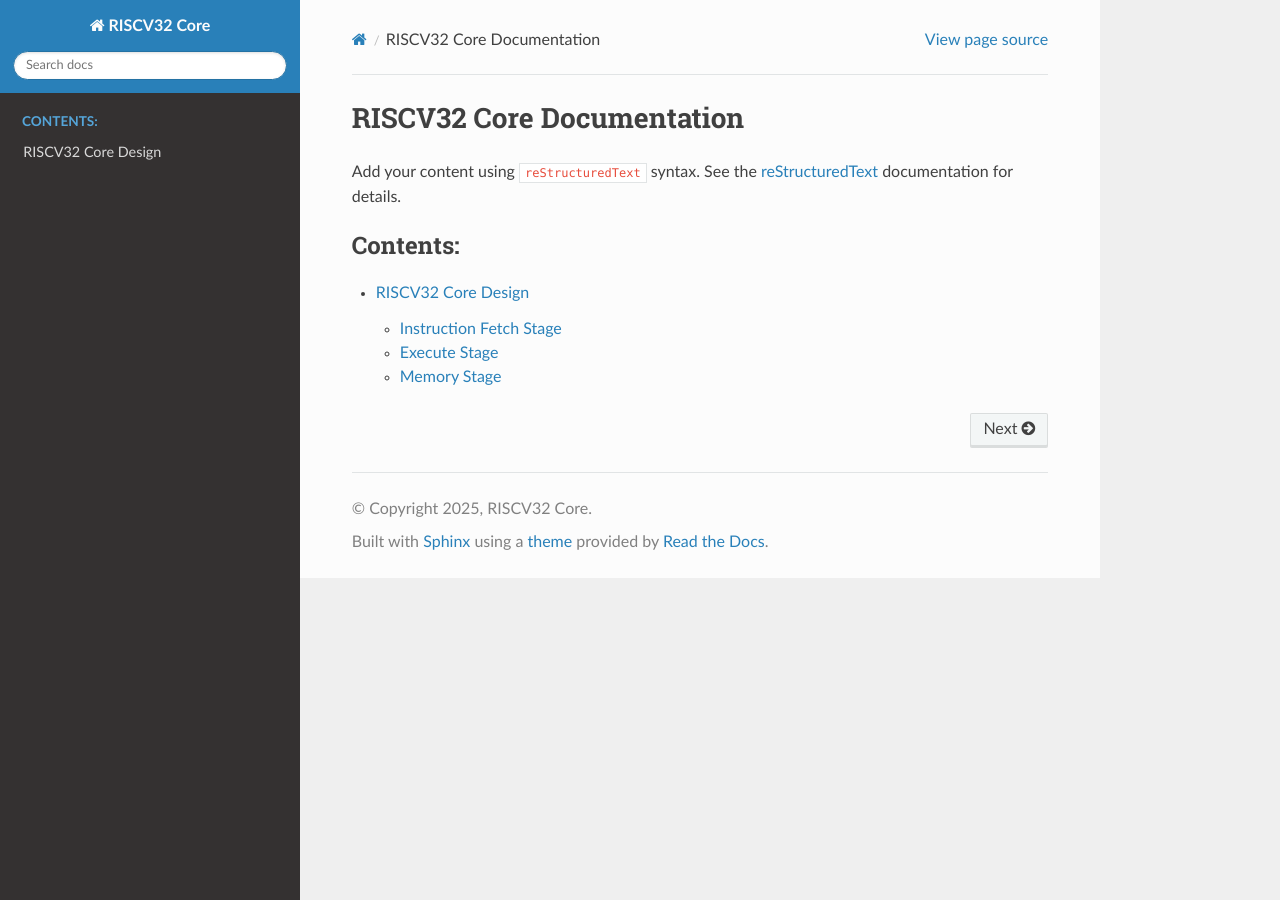
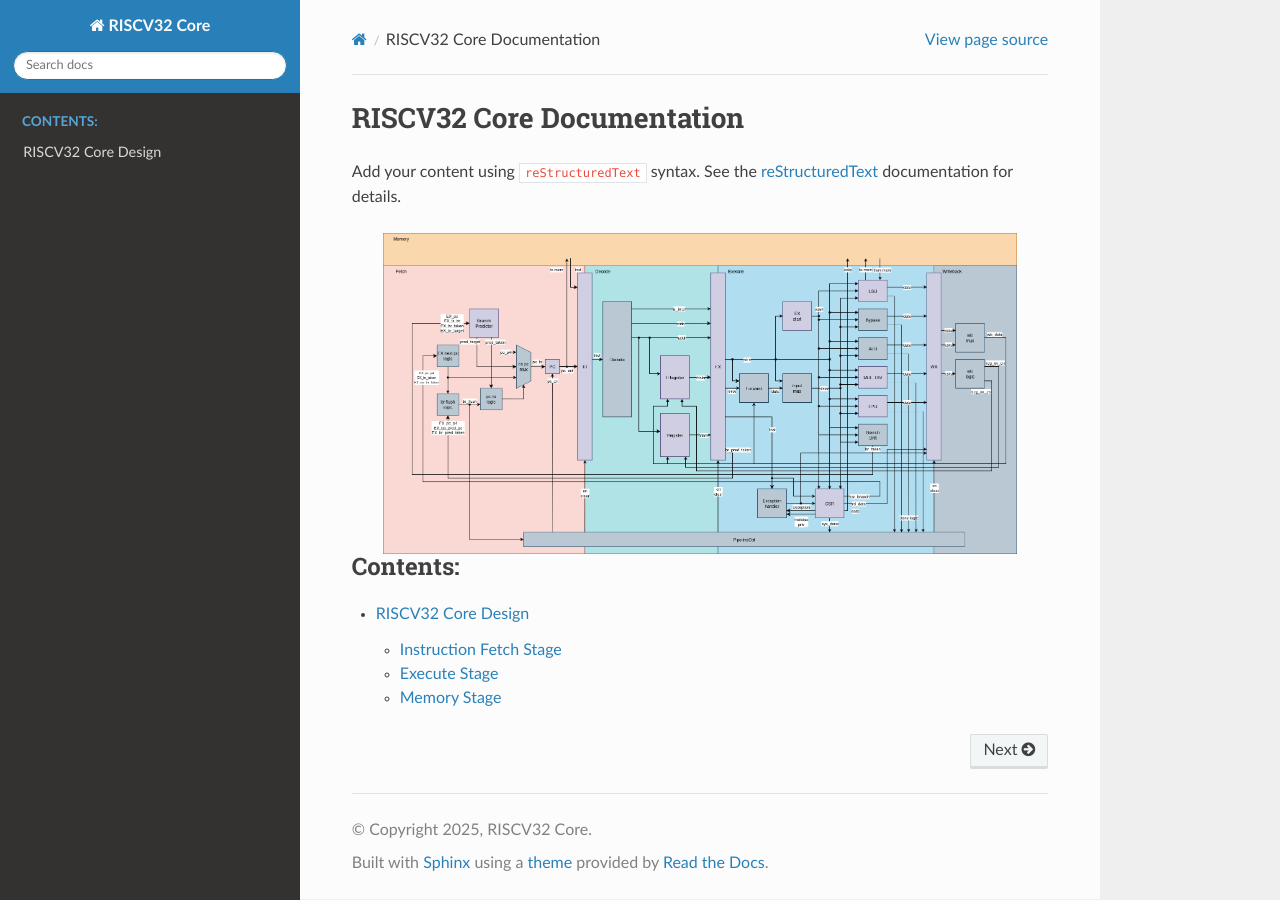
Before and after one commit to ttcn-0906/riscv32-core-doc, a Sphinx documentation site: the page built from docs/source/index.rst, in a window 1280 px wide. Built offline with Sphinx 7.4.7 and the Read the Docs theme 3.1.0, drawn with Linux system fonts in a browser that asks for light colours.

Commit message:
fix scaling

```diff
--- a/docs/source/core_design_index.rst
+++ b/docs/source/core_design_index.rst
@@ -11,8 +11,3 @@ Description
    if_stage.md
    ex_stage.md
    mem_stage.md
-
-.. image:: riscv32-core-arch.png
-   :alt: RISCV32 Core Block Diagram
-   :align: center
-   :scale: 80%
--- a/docs/source/index.rst
+++ b/docs/source/index.rst
@@ -10,6 +10,10 @@ Add your content using ``reStructuredText`` syntax. See the
 `reStructuredText <https://www.sphinx-doc.org/en/master/usage/restructuredtext/index.html>`_
 documentation for details.
 
+.. image:: images/riscv32-core-arch.png
+   :alt: RISCV32 Core Block Diagram
+   :align: center
+   :scale: 36%
 
 .. toctree::
    :maxdepth: 2
```
